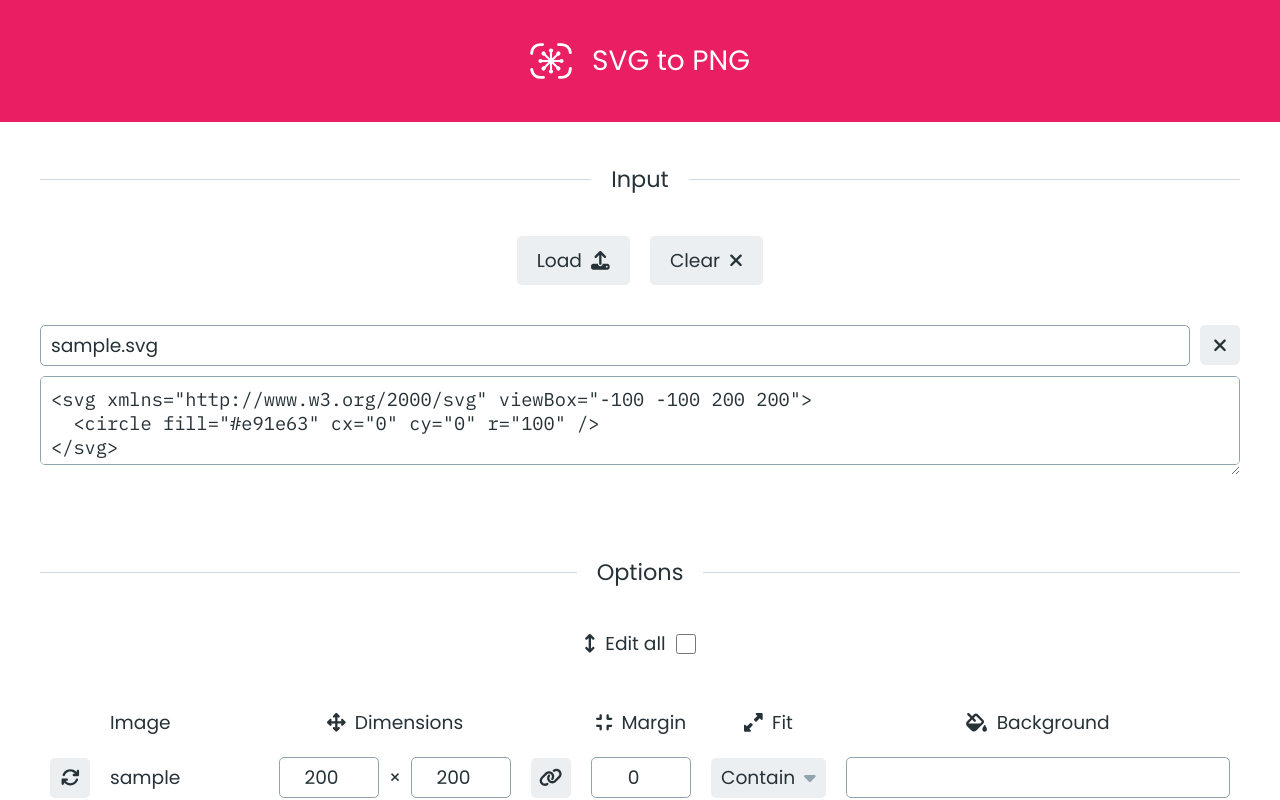
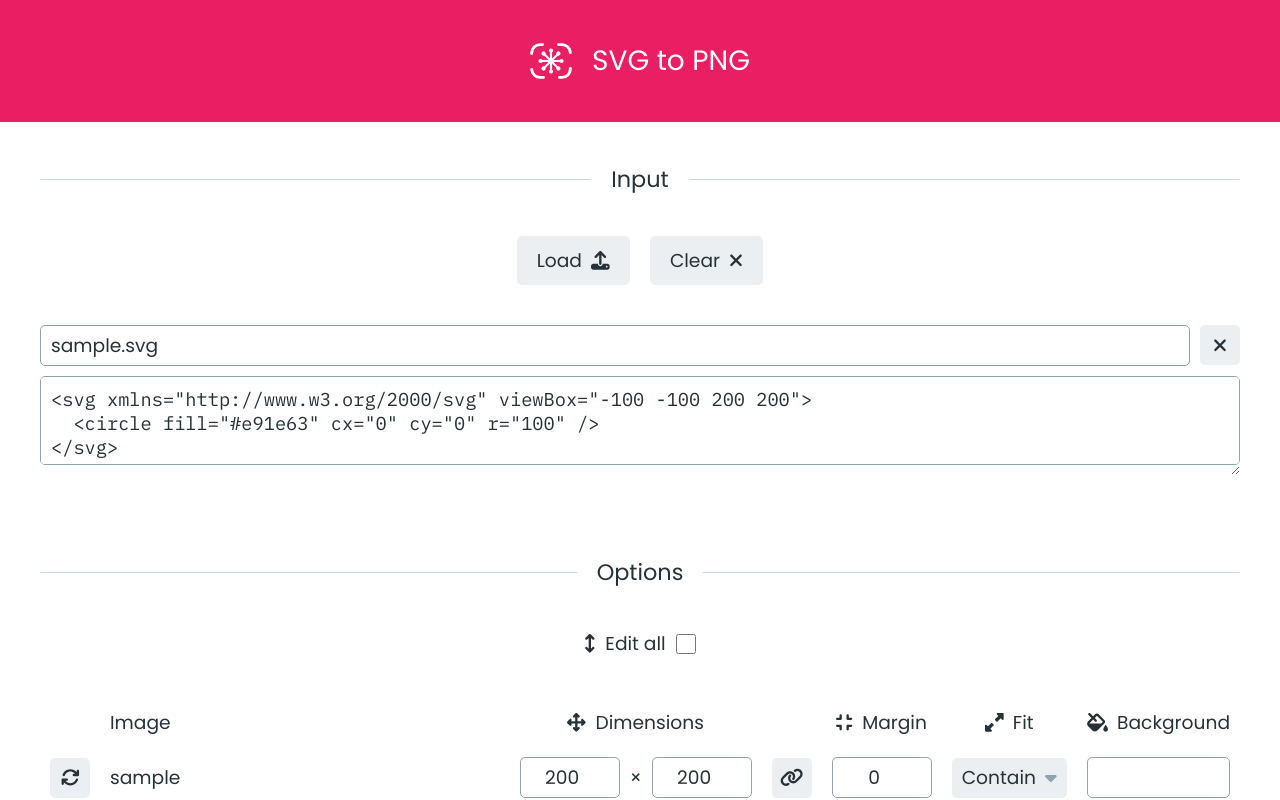
Before and after one commit to vincerubinetti/svg-to-png, a React (Vite) app: page / in a window 1280 px wide. Shown: the top 800 px of the page. Built offline with nearby package versions, Linux system fonts and the light colour scheme.

Commit message:
fix textbox widths

```diff
--- a/src/components/Textarea.module.css
+++ b/src/components/Textarea.module.css
@@ -1,5 +1,6 @@
 .textarea {
   flex-grow: 1;
+  width: 100%;
   padding: 10px;
   border: solid 1px var(--gray);
   border-radius: var(--rounded);
--- a/src/components/Textbox.module.css
+++ b/src/components/Textbox.module.css
@@ -4,6 +4,7 @@
 
 .input {
   flex-grow: 1;
+  width: 100%;
   min-width: 0;
   min-height: 40px;
   padding: 5px 10px;
```
